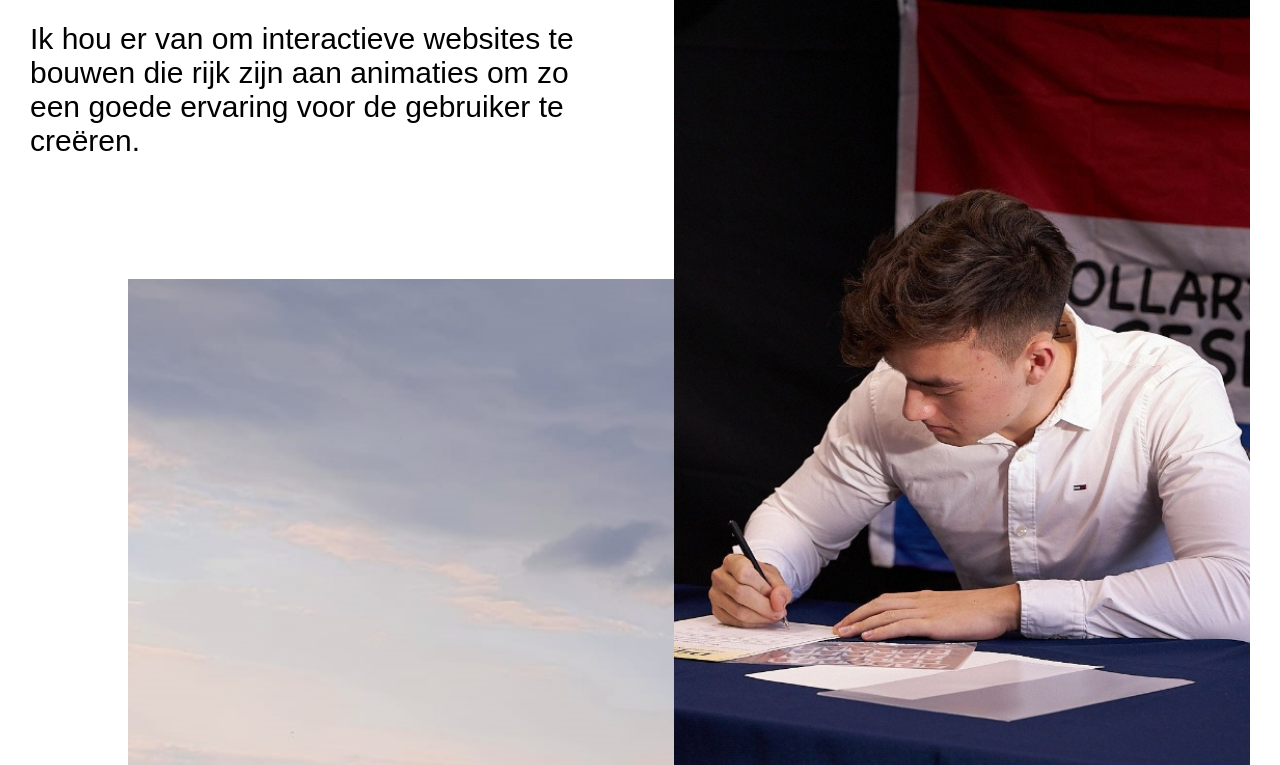
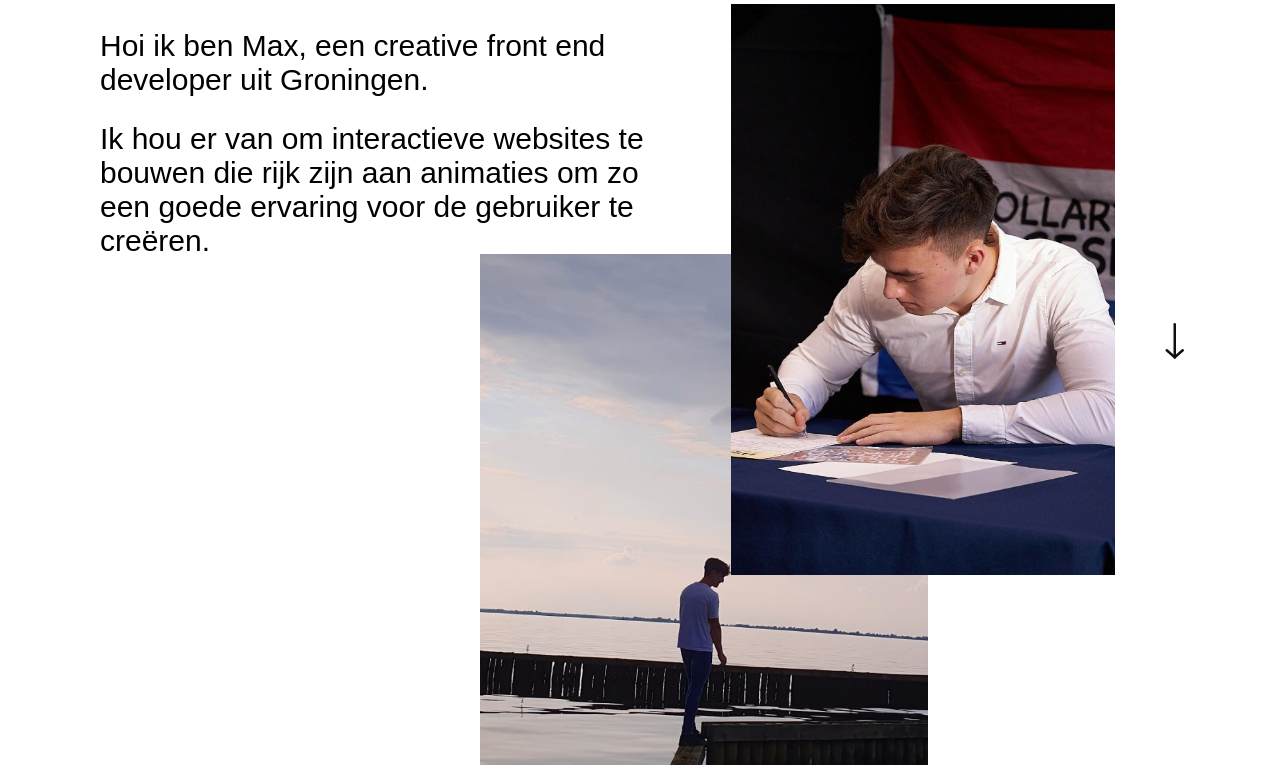
Before and after one commit to MaxvdKogel/portfolio2021, a website built with Vite: page index.html in a window 1280 px wide. Shown: the part 291-1056 px from the top of the page. Built offline with nearby package versions, Linux system fonts and the light colour scheme; a web font is replaced by a local one.

Commit message:
desktop hero section

```diff
--- a/index.html
+++ b/index.html
@@ -38,6 +38,15 @@
                     Ik hou er van om interactieve websites te bouwen die rijk zijn aan animaties om zo een goede ervaring voor de gebruiker te creëren.
                 </p>
             </div>
+
+            <svg class="arrow" xmlns="http://www.w3.org/2000/svg" width="19.528" height="36.014" viewBox="0 0 19.528 36.014">
+                <g id="arrow" transform="translate(-1802.236 -1005.25)">
+                  <line id="Line_6" data-name="Line 6" y2="33" transform="translate(1812 1006.5)" fill="none" stroke="#101010" stroke-linecap="round" stroke-width="2.5"/>
+                  <line id="Line_7" data-name="Line 7" x2="8" y2="7" transform="translate(1804 1032.5)" fill="none" stroke="#101010" stroke-linecap="round" stroke-width="2.5"/>
+                  <line id="Line_8" data-name="Line 8" x1="8" y2="7" transform="translate(1812 1032.5)" fill="none" stroke="#101010" stroke-linecap="round" stroke-width="2.5"/>
+                </g>
+              </svg>
+
         </section>
     </div>
 
--- a/main.js
+++ b/main.js
@@ -6,6 +6,7 @@ let tl = gsap.timeline();
 let fontSize = 60;
 let imgMove = document.querySelector(".img1").clientHeight
 let containerPadding = 10;
+let extraSpacing = 0;
 
 if(window.screen.width <= 320) {
     fontSize = 50;
@@ -20,8 +21,14 @@ if(window.screen.width > 900) {
     fontSize = 75;
 }
 
+if(window.screen.width > 1200) {
+    containerPadding = 100;
+    fontSize = 100;
+    extraSpacing = 7;
+}
+
 window.onload = () => {
-    tl.to(".loaderName", { transform: "translate(0)", duration: .75, ease: "power2.out", onComplete: () => {
+    tl.to(".loaderName", { transform: "translate(0)", duration: 1, ease: "power2.out", onComplete: () => {
         document.querySelector(".cover").classList.add("disableCover");
     } })
       .to(".loaderName", {
@@ -33,6 +40,7 @@ window.onload = () => {
       })
       .to(".cover", {
           top: document.querySelector(".header").offsetHeight + 15,
+          x: extraSpacing,
           duration: .75,
           ease: "Power2.inOut",
           onComplete: () => {
@@ -46,7 +54,7 @@ window.onload = () => {
             duration: .5,
             ease: "power2.out"
       }, "-=.4")
-      .from(".circle, .navLink", {
+      .from(".circle, .navLink, .arrow", {
             opacity: 0,
             duration: .5
       }, "-=.5")
--- a/style.css
+++ b/style.css
@@ -18,6 +18,10 @@
 }
 
 .invisible {
+    opacity: 0;
+}
+
+.arrow {
     opacity: 0;
 }
 
@@ -44,14 +48,14 @@
 
 .loaderName {
     font-size: 30px;
-    transform: translateY(170%) rotate(15deg);
+    transform: translateY(210%) rotate(15deg);
     position: relative;
     line-height: 1;
+    will-change: transform
 }
 
 .loaderName span {
     display: inline-block;
-    will-change: transform;
 }
 
 .nameBr {
@@ -220,3 +224,40 @@ img {
         font-size: 75px;
     }
 }
+
+@media screen and (min-width: 1200px) {
+
+    .header {
+        margin-top: 50px;
+    }
+
+    .container {
+        padding: 0 100px;
+    }
+    .name {
+        font-size: 100px;
+    }
+
+    .img1 {
+        right: 165px;
+        width: 30vw;
+        margin-top: 50px;
+    }
+
+    .img2 {
+        width: 35vw;
+        left: 55%;
+        margin-top: 300px;
+    }
+
+    .introTxt {
+        margin-top: 75px;
+    }
+
+    .arrow {
+        opacity: 1;
+        position: absolute;
+        right: 95px;
+        bottom: 150px;
+    }
+}
```
